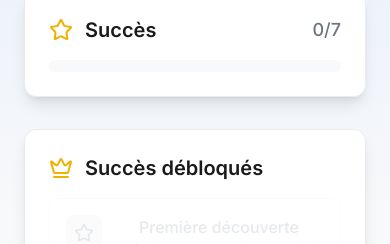
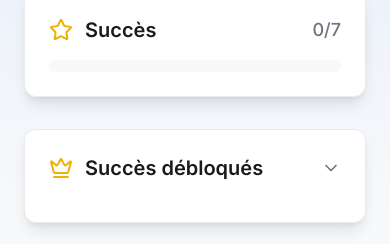
Before and after one commit to hugoglvs/my-portfolio, a Next.js app: page /explore in a window 390 px wide. Shown: the part 778-1022 px from the top of the page. Built offline with nearby package versions, Linux system fonts and the light colour scheme.

Commit message:
Changed content modal to be more responsive

```diff
--- a/src/app/explore/page.tsx
+++ b/src/app/explore/page.tsx
@@ -29,7 +29,9 @@ import {
   Gamepad2,
   Languages,
   Users,
-  Clock
+  Clock,
+  ChevronDown,
+  ChevronUp
 } from 'lucide-react';
 import Map from '@/components/Map';
 import TimelineSlider from '@/components/TimelineSlider';
@@ -46,6 +48,7 @@ export default function Explore() {
   const [timeframes, setTimeframes] = useState<Timeframe[]>([]);
   const [achievements, setAchievements] = useState<Achievement[]>([]);
   const [unlockedAchievements, setUnlockedAchievements] = useState<string[]>([]);
+  const [showAchievements, setShowAchievements] = useState(false);
 
   // Load saved progress and timeframes on component mount
   useEffect(() => {
@@ -96,6 +99,11 @@ export default function Explore() {
   // Handle achievement click
   const handleAchievementClick = (achievement: Achievement) => {
     setSelectedAchievement(achievement);
+  };
+
+  // Handle toggle achievements visibility
+  const toggleAchievements = () => {
+    setShowAchievements(!showAchievements);
   };
 
   const solvedCount = solvedLocations.length;
@@ -178,10 +186,30 @@ export default function Explore() {
               transition={{ duration: 0.8, delay: 0.4 }}
               className="bg-[var(--card)] rounded-xl p-6 shadow-lg border border-[var(--neutral-200)] dark:border-[var(--neutral-800)] mb-8"
             >
-              <div className="flex items-center gap-3 mb-4">
+              <button
+                onClick={toggleAchievements}
+                className="w-full flex items-center justify-between gap-3 mb-4"
+              >
+                <div className="flex items-center gap-3">
                   <Crown className="w-6 h-6 text-yellow-500" />
                   <h2 className="text-xl font-semibold text-[var(--foreground)]">Succès débloqués</h2>
                 </div>
+                {showAchievements ? (
+                  <ChevronUp className="w-5 h-5 text-[var(--neutral-600)] dark:text-[var(--neutral-400)]" />
+                ) : (
+                  <ChevronDown className="w-5 h-5 text-[var(--neutral-600)] dark:text-[var(--neutral-400)]" />
+                )}
+              </button>
+
+              <AnimatePresence>
+                {showAchievements && (
+                  <motion.div
+                    initial={{ height: 0, opacity: 0 }}
+                    animate={{ height: 'auto', opacity: 1 }}
+                    exit={{ height: 0, opacity: 0 }}
+                    transition={{ duration: 0.3 }}
+                    className="overflow-hidden"
+                  >
                     <div className="grid grid-cols-1 md:grid-cols-2 lg:grid-cols-3 gap-4">
                       {achievements.map((achievement) => {
                         const isUnlocked = unlockedAchievements.includes(achievement.id);
@@ -284,6 +312,9 @@ export default function Explore() {
                         );
                       })}
                     </div>
+                  </motion.div>
+                )}
+              </AnimatePresence>
             </motion.div>
 
             {/* Instructions Section */}
--- a/src/components/PuzzleModal.tsx
+++ b/src/components/PuzzleModal.tsx
@@ -65,7 +65,7 @@ export default function PuzzleModal({ isOpen, onClose, location, onPuzzleSolved,
         {location.unlockContent.mediaUrl && (
           <div className="my-4">
             {location.unlockContent.mediaType === 'image' && (
-              <div className="relative w-full h-64">
+              <div className="relative w-full h-48 sm:h-64">
                 <Image
                   src={location.unlockContent.mediaUrl}
                   alt={location.unlockContent.title}
@@ -115,13 +115,13 @@ export default function PuzzleModal({ isOpen, onClose, location, onPuzzleSolved,
             animate={{ scale: 1, opacity: 1 }}
             exit={{ scale: 0.95, opacity: 0 }}
             transition={{ type: 'spring', damping: 25, stiffness: 300 }}
-            className="relative w-full max-w-2xl bg-[var(--card)] rounded-xl shadow-2xl border border-[var(--neutral-200)] dark:border-[var(--neutral-800)] overflow-hidden"
+            className="relative w-full max-w-2xl max-h-[90vh] bg-[var(--card)] rounded-xl shadow-2xl border border-[var(--neutral-200)] dark:border-[var(--neutral-800)] overflow-hidden flex flex-col"
             onClick={(e) => e.stopPropagation()}
           >
             {/* Header */}
-            <div className="p-6 border-b border-[var(--neutral-200)] dark:border-[var(--neutral-800)]">
+            <div className="p-4 sm:p-6 border-b border-[var(--neutral-200)] dark:border-[var(--neutral-800)]">
               <div className="flex items-center justify-between">
-                <h2 className="text-2xl font-bold bg-gradient-to-r from-blue-600 to-purple-600 bg-clip-text text-transparent">
+                <h2 className="text-xl sm:text-2xl font-bold bg-gradient-to-r from-blue-600 to-purple-600 bg-clip-text text-transparent">
                   {location.name}
                 </h2>
                 <button
@@ -134,12 +134,12 @@ export default function PuzzleModal({ isOpen, onClose, location, onPuzzleSolved,
             </div>
 
             {/* Content */}
-            <div className="p-6">
+            <div className="flex-1 overflow-y-auto p-4 sm:p-6">
               {!solved ? renderPuzzleComponent() : renderUnlockedContent()}
             </div>
 
             {/* Footer */}
-            <div className="p-6 border-t border-[var(--neutral-200)] dark:border-[var(--neutral-800)]">
+            <div className="p-4 sm:p-6 border-t border-[var(--neutral-200)] dark:border-[var(--neutral-800)]">
               <button
                 onClick={handleClose}
                 className="w-full py-3 px-6 bg-gradient-to-r from-blue-600 to-purple-600 text-white rounded-lg font-medium hover:opacity-90 transition-opacity"
```
Lines whose indentation alone changed are shown as unchanged.
